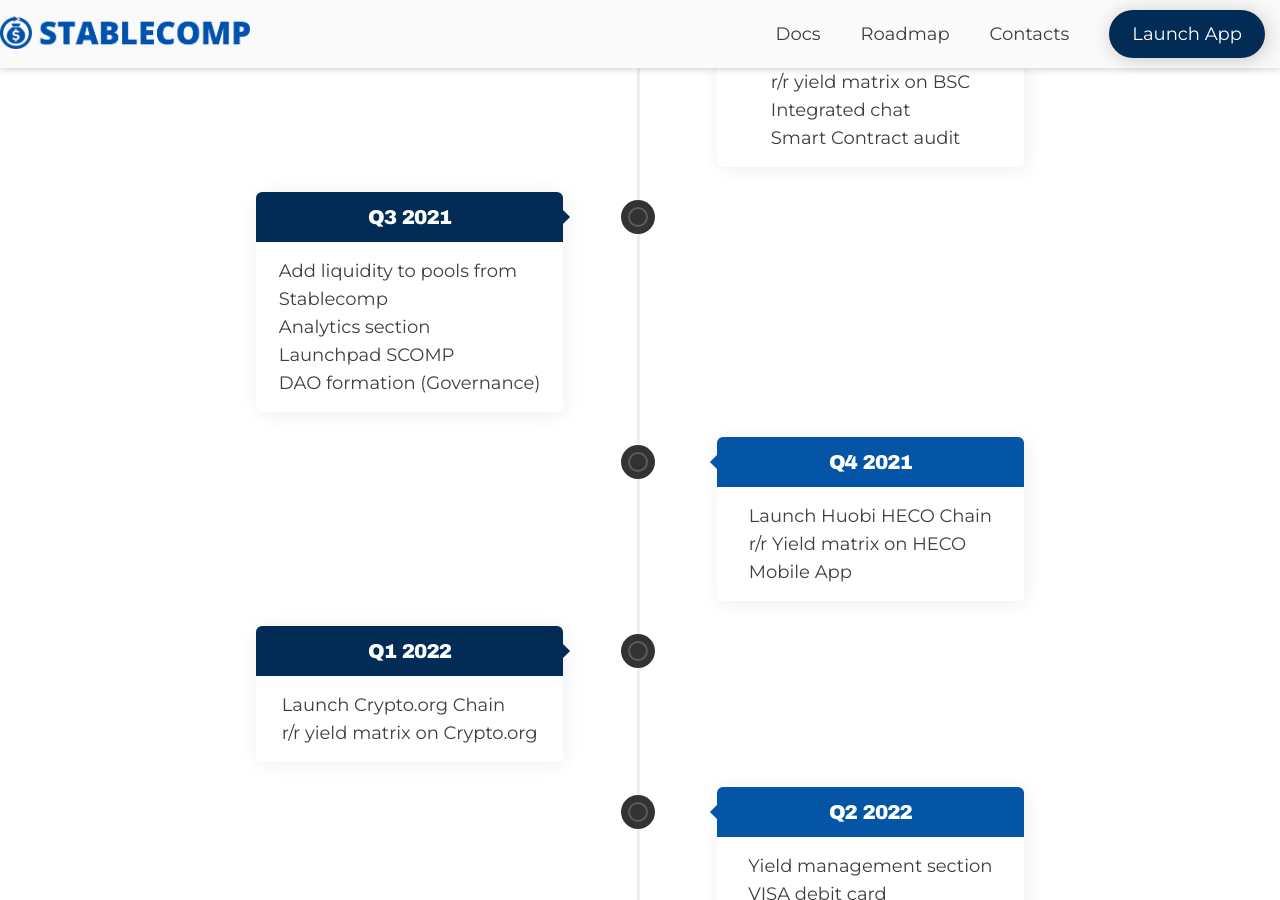
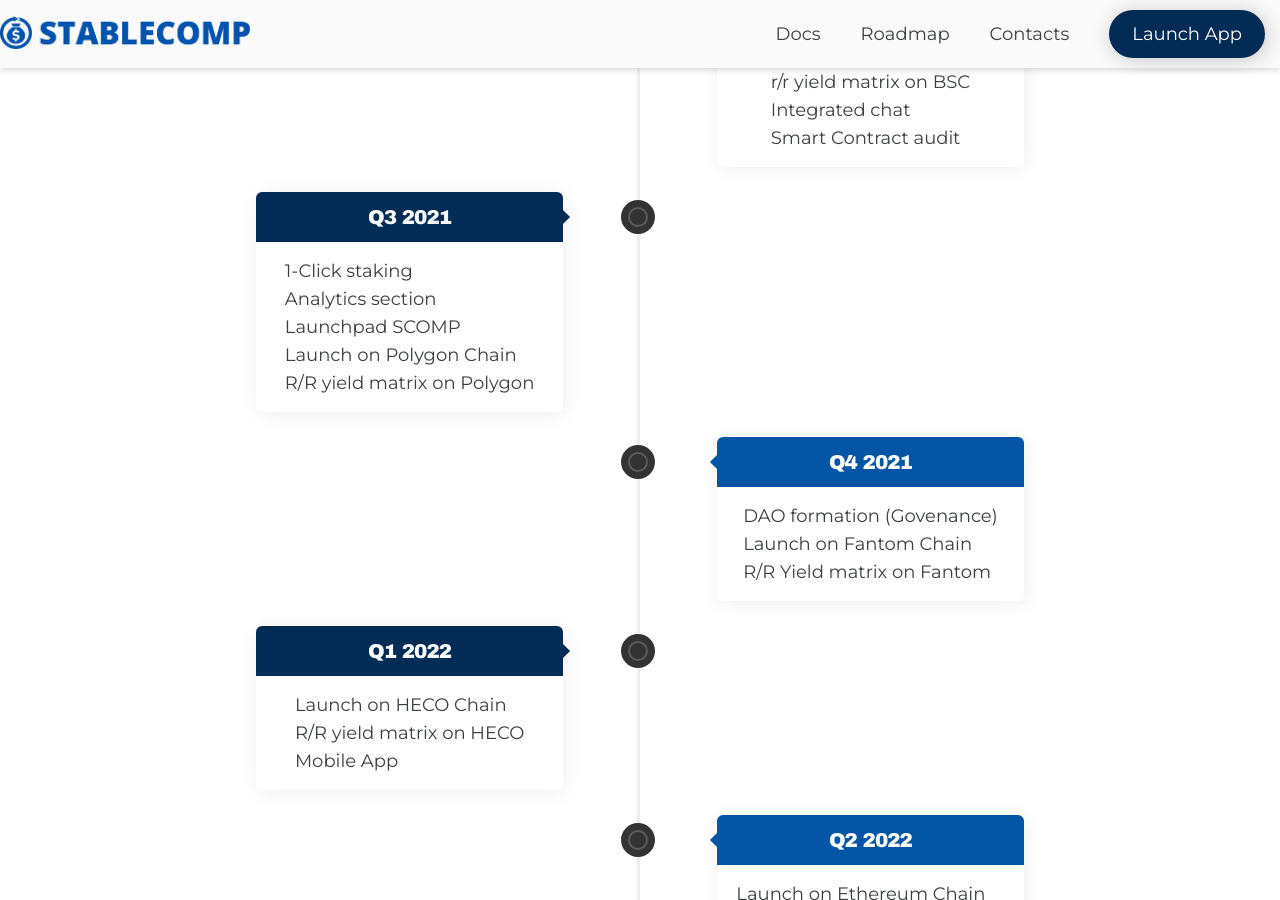
Before and after one commit to Stablecomp/Stablecomp.com, a Jekyll site: the page built from index.md, in a window 1280 px wide and 900 px high, scrolled down 5477 px. Built offline with Jekyll 4.4.1, drawn with Linux system fonts in a browser that asks for light colours; nearby versions of some CDN libraries; some of the changed text lies outside the part shown.

Commit message:
Infos Update

```diff
--- a/index.md
+++ b/index.md
@@ -141,42 +141,42 @@
       <div class="inner">
         <span class="date"></span>
         <h4>Q1 2021</h4>
-        <p>✓ Market research<br>✓ Project initiation</p>
+        <p>✓ Market research<br />✓ Project initiation</p>
       </div>
     </article>
     <article class="reveal">
       <div class="inner">
         <span class="date"></span>
         <h4>Q2 2021</h4>
-        <p>TGE<br>Product launch<br>r/r yield matrix on BSC<br>Integrated chat<br>Smart Contract audit</p>
+        <p>TGE<br />Product launch<br />r/r yield matrix on BSC<br />Integrated chat<br />Smart Contract audit</p>
       </div>
     </article>
     <article class="reveal">
       <div class="inner">
         <span class="date"></span>
         <h4>Q3 2021</h4>
-        <p>Add liquidity to pools from <br>Stablecomp<br>Analytics section<br>Launchpad SCOMP<br>DAO formation (Governance)</p>
+        <p>1-Click staking<br />Analytics section<br />Launchpad SCOMP<br />Launch on Polygon Chain <br>R/R yield matrix on Polygon</p>
       </div>
     </article>
     <article class="reveal">
       <div class="inner">
         <span class="date"></span>
         <h4>Q4 2021</h4>
-        <p>Launch Huobi HECO Chain<br>r/r Yield matrix on HECO<br>Mobile App</p>
+        <p>  DAO formation (Govenance)<br />Launch on Fantom Chain<br />R/R Yield matrix on Fantom</p>
       </div>
     </article>
     <article class="reveal">
       <div class="inner">
         <span class="date"></span>
         <h4>Q1 2022</h4>
-        <p>Launch Crypto.org Chain<br>r/r yield matrix on Crypto.org</p>
+        <p>Launch on HECO Chain<br />R/R yield matrix on HECO <br>Mobile App</p>
       </div>
     </article>
     <article class="reveal">
       <div class="inner">
         <span class="date"></span>
         <h4>Q2 2022</h4>
-        <p>Yield management section<br>VISA debit card</p>
+        <p>Launch on Ethereum Chain<br />R/R Yield matrix on Ethereum <br>Yield management section<br>Debit card</p>
       </div>
     </article>
   </section>
```
Also changed, not shown: other parts of index.md (+1 -1 lines).
